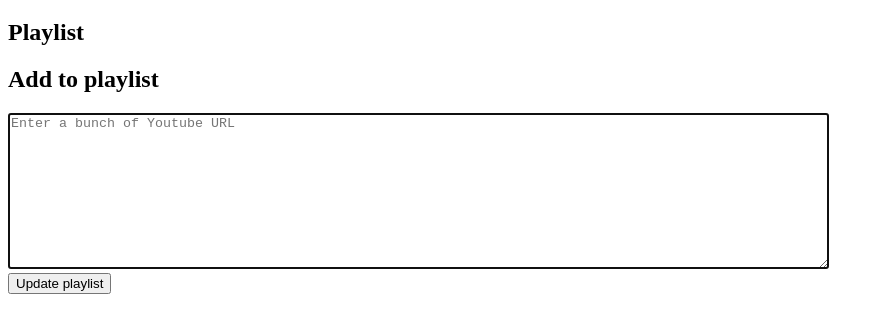
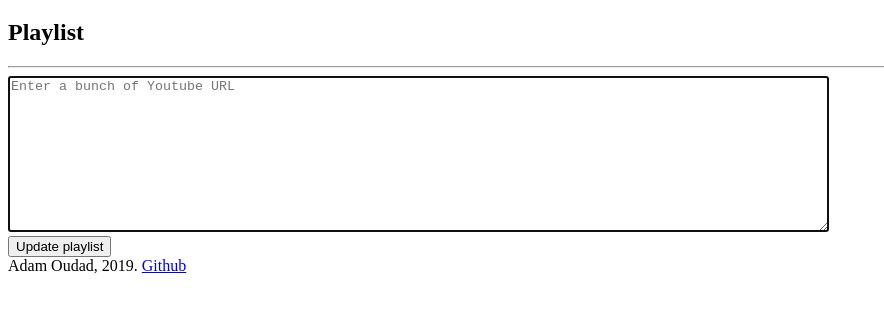
Before and after one commit to adamoudad/youtube-chiller, a plain HTML site: page index.html in a window 1280 px wide. Shown: the part 61-394 px from the top of the page, without its empty margins (0-884 px from the left). Drawn offline with Linux system fonts and the light colour scheme.

Commit message:
Update layout

```diff
--- a/index.html
+++ b/index.html
@@ -1,14 +1,18 @@
 <!DOCTYPE html>
 <html lang="en">
   <head>
+    <title>TubeChiller</title>
     <meta charset="utf-8"/>
   </head>
   <body>
+    <header>
       <h1>Youtube Playlister</h1>
-    <div id="player"></div>
+    </header>
+    <main>
+      <section id="player"></section>
       <h2>Playlist</h2>
       <ol id="playlist"></ol>
-    <h2>Add to playlist</h2>
+      <hr/>
       <form>
 	<textarea id="playlist-text" rows="10" cols="100" placeholder="Enter a bunch of Youtube URL" name="urls" autofocus></textarea><br/>
 	<input value="Update playlist" type="button" onClick="updatePlaylist();" />
@@ -68,5 +72,9 @@
 	}
 	</script>
       <script src="player.js"></script>
+    </main>
+    <footer>
+      Adam Oudad, 2019. <a href="https://github.com/adamoudad/">Github</a>
+    </footer>
   </body>
 </html>
```
Lines whose indentation alone changed are shown as unchanged.
